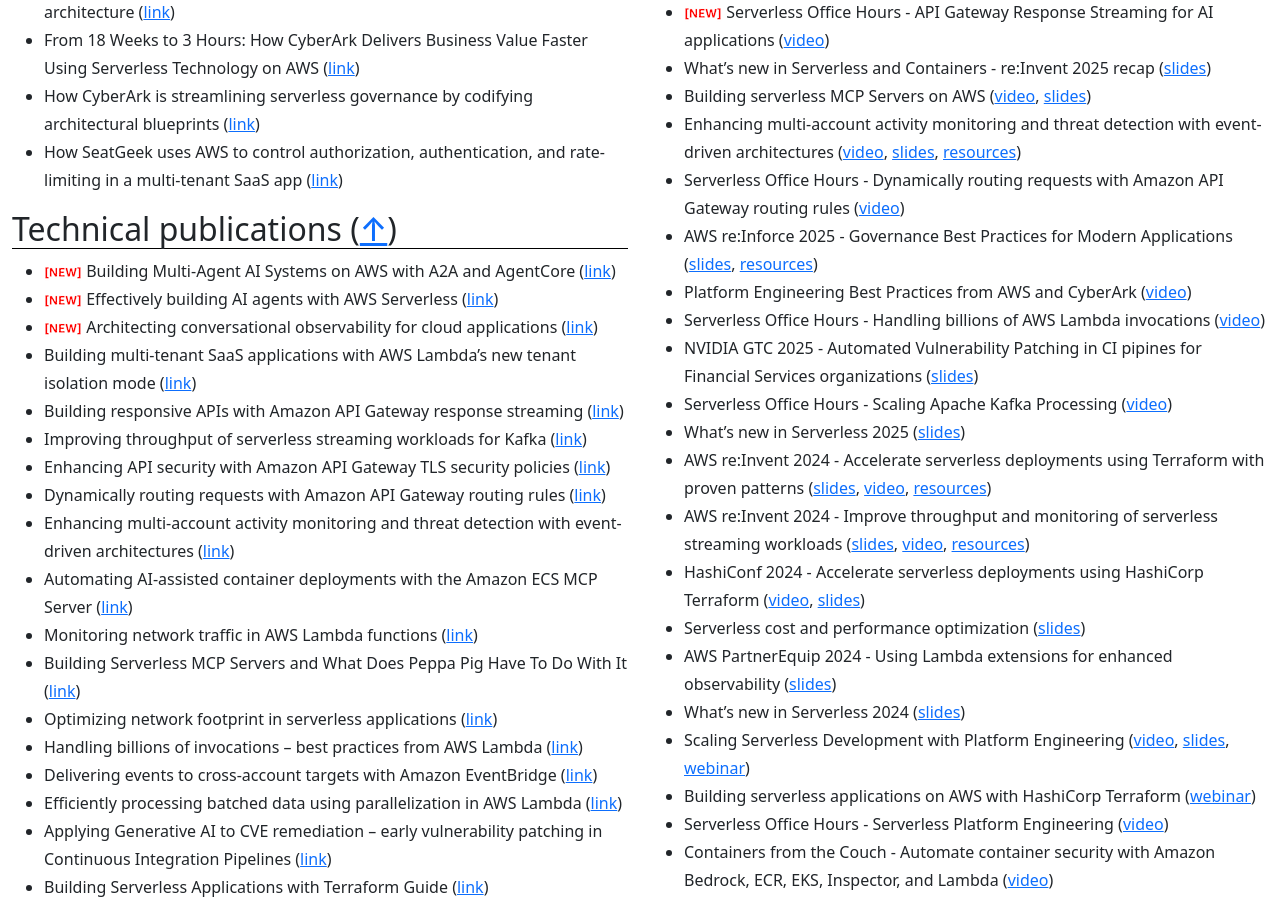
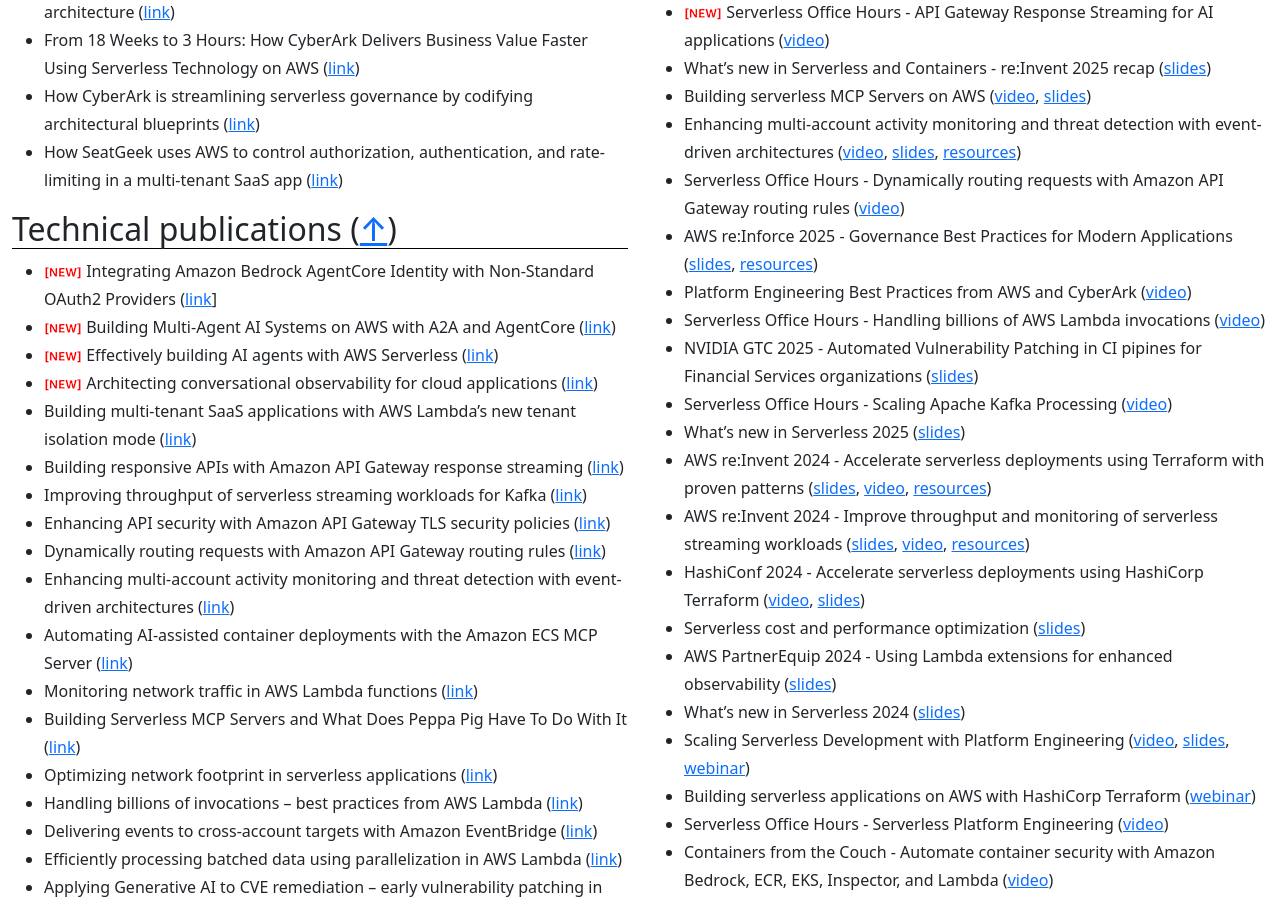
Before and after one commit to aal80/whoami, a Jekyll site: the page built from index.md, in a window 1280 px wide and 900 px high, scrolled down 1259 px. Built offline with Jekyll 4.4.1, drawn with Linux system fonts in a browser that asks for light colours.

Commit message:
Update publications.md

```diff
--- a/_includes/publications.md
+++ b/_includes/publications.md
@@ -12,6 +12,7 @@
 - How SeatGeek uses AWS to control authorization, authentication, and rate-limiting in a multi-tenant SaaS app ([link](https://aws.amazon.com/blogs/architecture/how-seatgeek-uses-aws-to-control-authorization-authentication-and-rate-limiting-in-a-multi-tenant-saas-application/))
 
 ## Technical publications ([↑](#top))
+- ![](./images/new2.png) Integrating Amazon Bedrock AgentCore Identity with Non-Standard OAuth2 Providers ([link](https://medium.com/@anton.al80/integrating-amazon-bedrock-agentcore-identity-with-non-standard-oauth2-providers-b2cf94cadd3f)]
 - ![](./images/new2.png) Building Multi-Agent AI Systems on AWS with A2A and AgentCore ([link](https://medium.com/@anton.al80/building-multi-agent-ai-systems-on-aws-with-a2a-and-agentcore-a-practical-guide-and-hands-on-58235d57c4b2))
 - ![](./images/new2.png) Effectively building AI agents with AWS Serverless ([link](https://aws.amazon.com/blogs/compute/effectively-building-ai-agents-on-aws-serverless/))
 - ![](./images/new2.png) Architecting conversational observability for cloud applications ([link](https://aws.amazon.com/blogs/architecture/architecting-conversational-observability-for-cloud-applications/))
```
